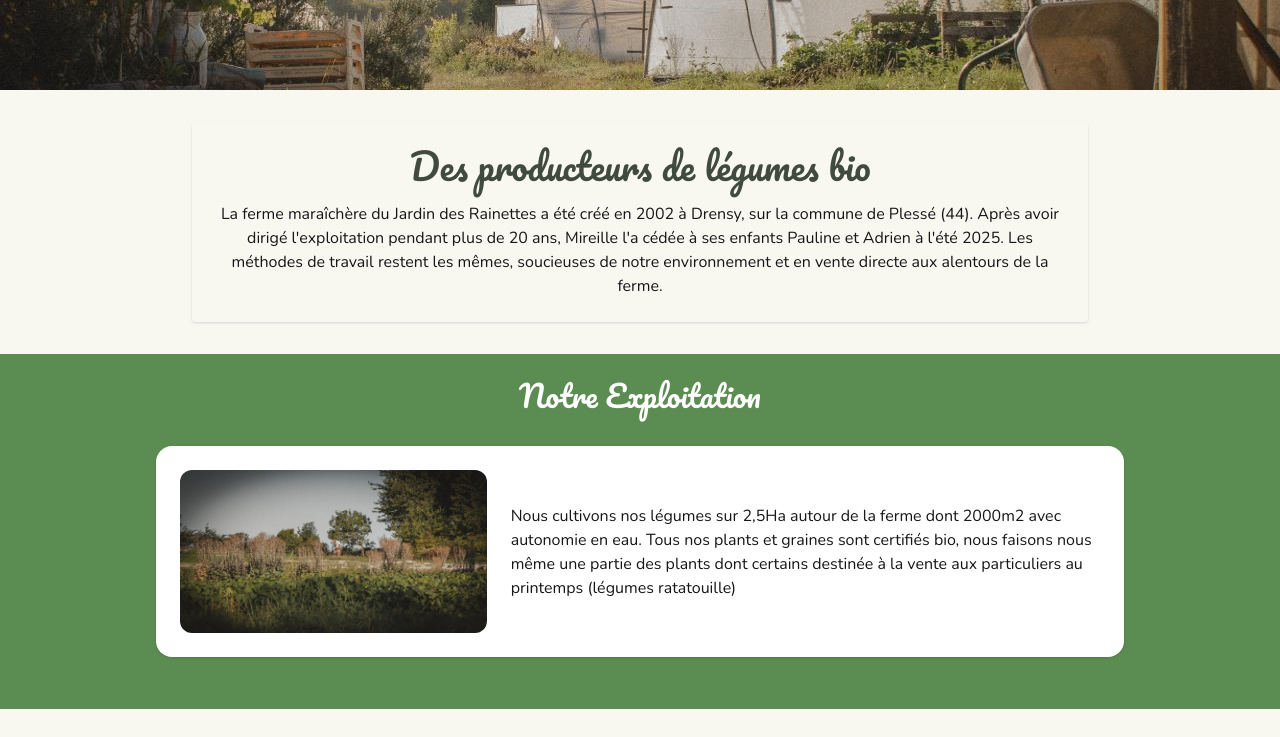
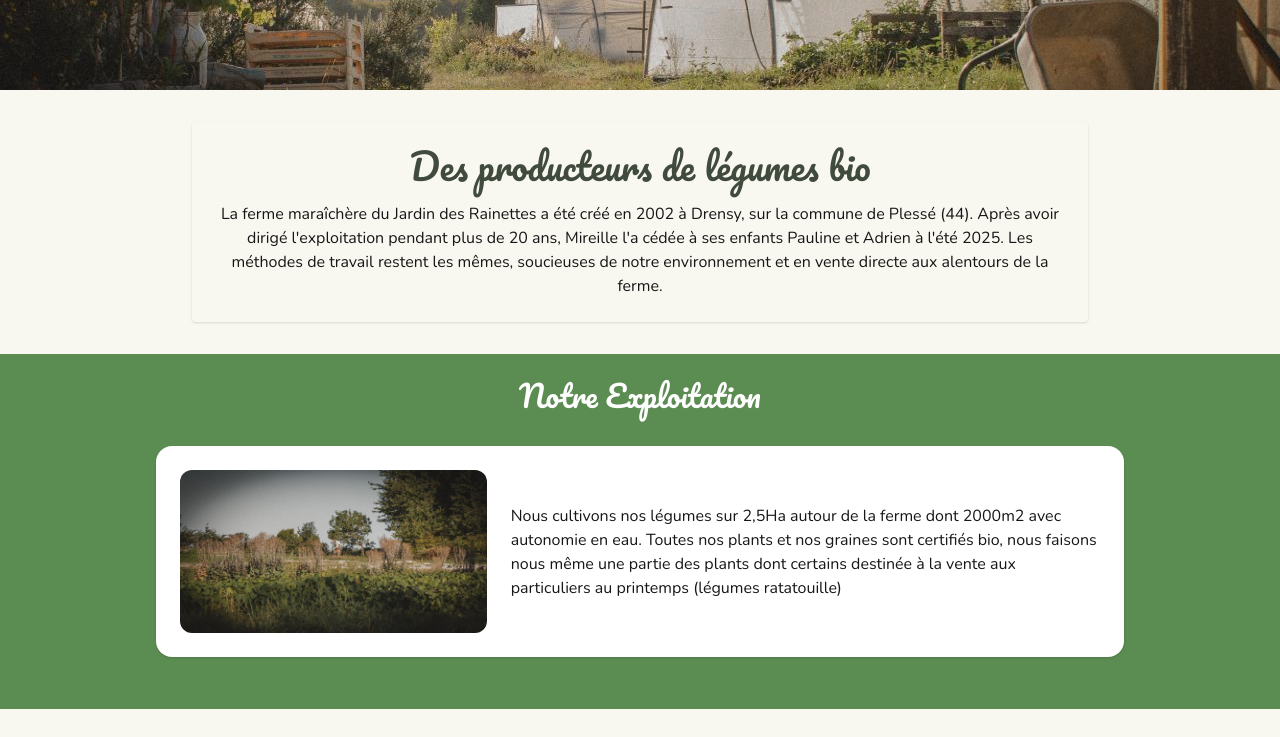
Before and after one commit to landry445/E-commerce-basket-bio, a Next.js app in the folder frontend/: page /votre-maraicher in a window 1280 px wide. Shown: the part 378-1115 px from the top of the page. Built offline with nearby package versions, Linux system fonts and the light colour scheme; no server answers.

Commit message:
mise à jour complete

```diff
--- a/frontend/src/app/components/market-gardener/Features.tsx
+++ b/frontend/src/app/components/market-gardener/Features.tsx
@@ -9,7 +9,7 @@ type FeatureCardProps = {
 
 function FeatureCard({ imgSrc, imgAlt, text }: FeatureCardProps) {
   return (
-    <div className="bg-white text-[var(--foreground)] p-6 rounded-2xl shadow flex flex-col md:flex-row items-center gap-6 m-7">
+    <div className="bg-white text-(--foreground) p-6 rounded-2xl shadow flex flex-col md:flex-row items-center gap-6 m-7">
       {/* Image à gauche */}
       <Image
         src={imgSrc}
@@ -48,7 +48,7 @@ export default function Features() {
           imgSrc="/champs-personne.jpg"
           imgAlt="Sols fertiles"
           text="Nous cultivons nos légumes sur 2,5Ha autour de la ferme dont 2000m2 avec autonomie en eau.
-Tous nos plants et graines sont certifiés bio, nous faisons nous même une partie des plants dont certains destinée à la vente aux particuliers au printemps (légumes ratatouille)"
+Toutes nos plants et nos graines sont certifiés bio, nous faisons nous même une partie des plants dont certains destinée à la vente aux particuliers au printemps (légumes ratatouille)"
         />
       </div>
     </section>
```
